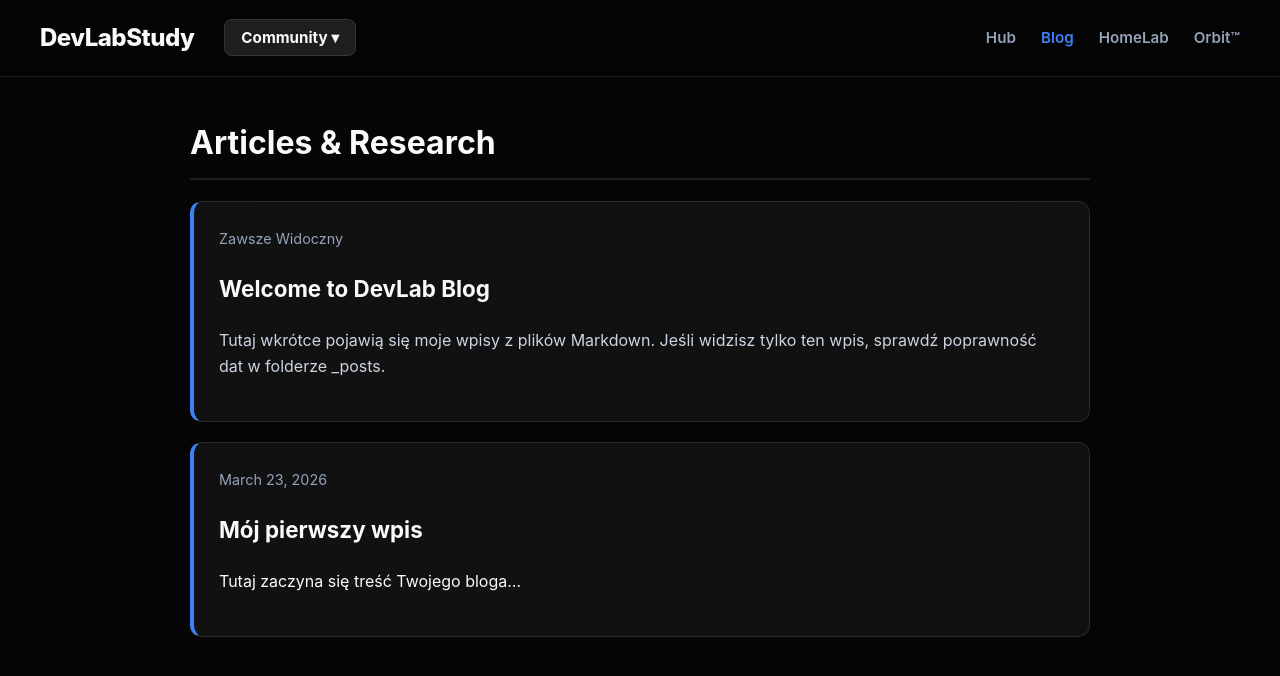
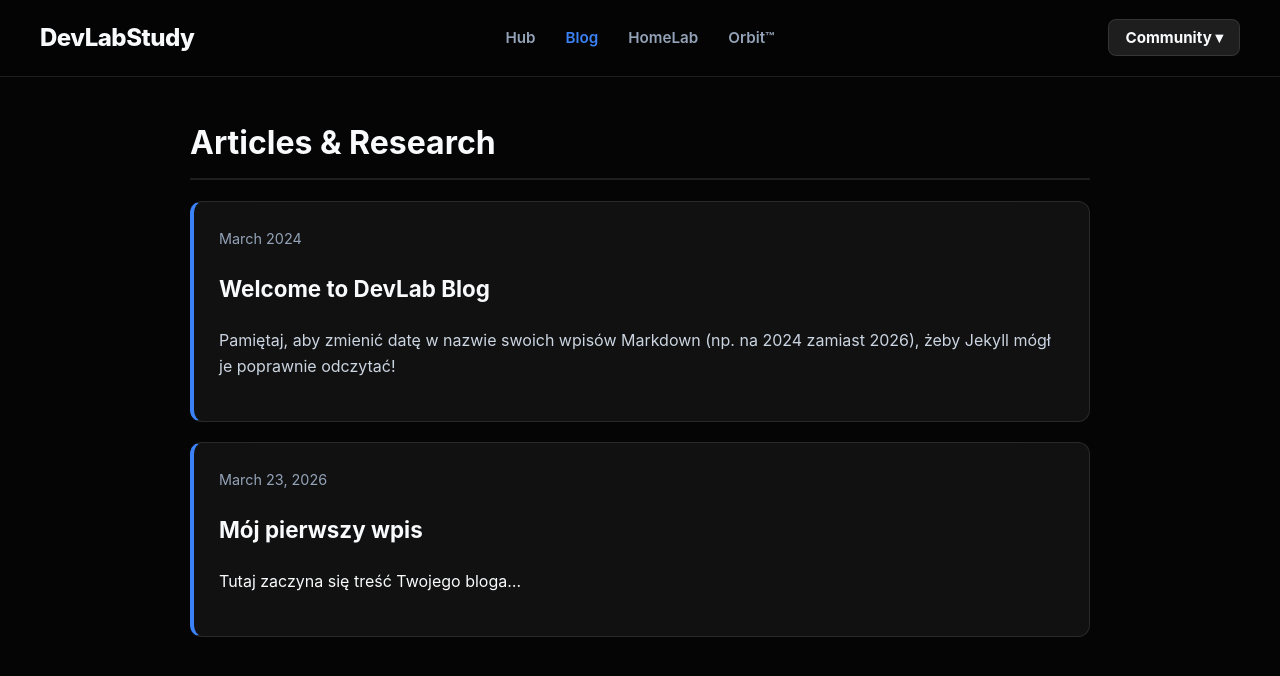
Before and after one commit to TobiMessi/TobiMessi.github.io, a Jekyll site: the page built from blog.html, in a window 1280 px wide. Shown: the top 676 px of the page. Built offline with Jekyll 4.4.1, drawn with Linux system fonts in a browser that asks for light colours.

Commit message:
Refactor navbar layout and update links

```diff
--- a/blog.html
+++ b/blog.html
@@ -15,18 +15,20 @@ permalink: /blog
 
         /* IDENTYCZNY NAVBAR */
         .navbar { position: sticky; top: 0; z-index: 100; background: var(--bg-nav); backdrop-filter: blur(15px); border-bottom: 1px solid var(--border-color); padding: 15px 40px; display: flex; align-items: center; justify-content: space-between; }
-        .nav-left { display: flex; align-items: center; gap: 30px; }
+        .nav-left { flex: 1; display: flex; justify-content: flex-start; }
         .nav-brand { font-size: 1.5rem; font-weight: 800; text-decoration: none; color: var(--text-main); letter-spacing: -0.5px; }
+        .nav-center { flex: 2; display: flex; justify-content: center; gap: 30px; }
+        .nav-center a { text-decoration: none; color: var(--text-muted); font-weight: 600; font-size: 0.95rem; transition: color 0.3s; }
+        .nav-center a:hover, .nav-center a.active { color: var(--accent-blue); }
+        .nav-right { flex: 1; display: flex; justify-content: flex-end; }
+
         .dropdown { position: relative; display: inline-block; padding: 10px 0; }
         .dropbtn { color: var(--text-main); font-weight: 700; font-size: 0.95rem; cursor: pointer; background: rgba(255,255,255,0.1); padding: 8px 16px; border-radius: 8px; border: 1px solid var(--border-color); transition: 0.3s; }
         .dropdown:hover .dropbtn { background: rgba(255,255,255,0.2); }
-        .dropdown-content { display: none; position: absolute; left: 0; top: 100%; background-color: #111; min-width: 180px; box-shadow: 0 10px 40px rgba(0,0,0,0.8); border-radius: 12px; border: 1px solid var(--border-color); overflow: hidden; z-index: 1; opacity: 0; transform: translateY(-10px); transition: all 0.3s ease; }
+        .dropdown-content { display: none; position: absolute; right: 0; top: 100%; background-color: #111; min-width: 180px; box-shadow: 0 10px 40px rgba(0,0,0,0.8); border-radius: 12px; border: 1px solid var(--border-color); overflow: hidden; z-index: 1; opacity: 0; transform: translateY(-10px); transition: all 0.3s ease; }
         .dropdown:hover .dropdown-content { display: block; opacity: 1; transform: translateY(0); }
         .dropdown-content a { color: var(--text-main) !important; padding: 12px 20px; text-decoration: none; display: flex; justify-content: space-between; font-size: 0.9rem; font-weight: 600; border-bottom: 1px solid var(--border-color); transition: background 0.2s; }
         .dropdown-content a:hover { background: rgba(255,255,255,0.1); padding-left: 25px; }
-        .nav-right { display: flex; align-items: center; gap: 25px; }
-        .nav-right a { text-decoration: none; color: var(--text-muted); font-weight: 600; font-size: 0.95rem; transition: color 0.3s; }
-        .nav-right a:hover, .nav-right a.active { color: var(--accent-blue); }
 
         .container { max-width: 900px; margin: 40px auto; padding: 0 20px; min-height: 60vh; }
         .post-item { background: var(--bg-card); border: 1px solid var(--border-color); border-radius: var(--radius); padding: 25px; margin-bottom: 20px; transition: 0.2s; border-left: 4px solid var(--accent-blue); }
@@ -40,6 +42,14 @@ permalink: /blog
     <nav class="navbar">
         <div class="nav-left">
             <a href="/" class="nav-brand">DevLabStudy</a>
+        </div>
+        <div class="nav-center">
+            <a href="/">Hub</a>
+            <a href="/blog" class="active">Blog</a>
+            <a href="/homelab">HomeLab</a>
+            <a href="/orbit">Orbit™</a>
+        </div>
+        <div class="nav-right">
             <div class="dropdown">
                 <span class="dropbtn">Community ▾</span>
                 <div class="dropdown-content">
@@ -51,12 +61,6 @@ permalink: /blog
                 </div>
             </div>
         </div>
-        <div class="nav-right">
-            <a href="/">Hub</a>
-            <a href="/blog" class="active">Blog</a>
-            <a href="/homelab">HomeLab</a>
-            <a href="/orbit">Orbit™</a>
-        </div>
     </nav>
 
     <main class="container">
@@ -64,9 +68,9 @@ permalink: /blog
         <ul style="list-style: none; padding: 0;">
 
             <li class="post-item">
-                <div style="font-size: 0.9rem; color: var(--text-muted);">Zawsze Widoczny</div>
+                <div style="font-size: 0.9rem; color: var(--text-muted);">March 2024</div>
                 <h2 class="post-title"><a href="#">Welcome to DevLab Blog</a></h2>
-                <p style="color: #cbd5e1;">Tutaj wkrótce pojawią się moje wpisy z plików Markdown. Jeśli widzisz tylko ten wpis, sprawdź poprawność dat w folderze _posts.</p>
+                <p style="color: #cbd5e1;">Pamiętaj, aby zmienić datę w nazwie swoich wpisów Markdown (np. na 2024 zamiast 2026), żeby Jekyll mógł je poprawnie odczytać!</p>
             </li>
 
             {% for post in site.posts %}
```
